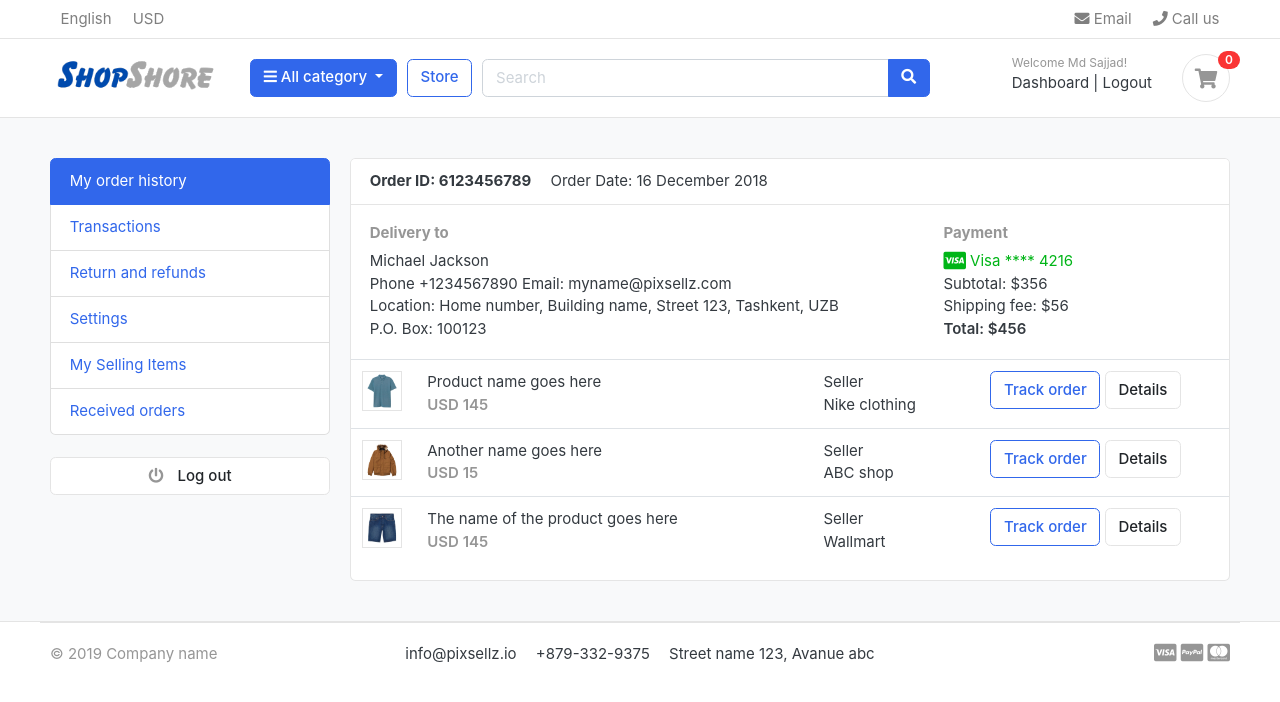
After one commit to mdsajjadhossain25/EcommerceProject, a Django app: page /accounts/ in a window 1280 px wide. The commit adds this page. Shown: the top 702 px of the page. Run offline with Django 4.2, Linux system fonts and the light colour scheme; a user stored in the database is signed in; data comes from the database, SQL or seed files in the repository; both versions use the stored data as it was after the commit; some libraries are stand-ins or nearby versions; some web fonts are replaced.

Commit message:
dashboard template setup done

```diff
--- a/ecommerce/accounts/urls.py
+++ b/ecommerce/accounts/urls.py
@@ -7,6 +7,8 @@ urlpatterns = [
     path('register/', views.register, name='register'),
     path('login/', views.login, name='login'),
     path('logout/', views.logout, name='logout'),
+    path('dashboard/', views.dashboard, name='dashboard'),
+    path('', views.dashboard, name='dashboard'),
 
     path('activate/<uidb64>/<token>/', views.activate, name='activate'),
 
--- a/ecommerce/accounts/views.py
+++ b/ecommerce/accounts/views.py
@@ -65,8 +65,8 @@ def login(request):
 
         if user is not None:
             auth.login(request, user)
-            # messages.success(request, 'You are now logged in.')
-            return redirect('home')
+            messages.success(request, 'You are now logged in.')
+            return redirect('dashboard')
         else:
             messages.error(request, 'Invalid login credentials')
             return redirect('login')
@@ -94,3 +94,7 @@ def activate(request, uidb64, token):
     else:
         messages.error(request, 'Invalid activation link')
         return redirect('register')
+
+@login_required(login_url='login')
+def dashboard(request):
+    return render(request, 'accounts/dashboard.html')
--- /dev/null
+++ b/ecommerce/static/images/banners/desktop.ini
@@ -0,0 +1,4 @@
+[ViewState]
+Mode=
+Vid=
+FolderType=Pictures
--- /dev/null
+++ b/ecommerce/templates/accounts/dashboard.html
@@ -0,0 +1,121 @@
+{% extends 'base.html' %} {% block content %}
+<!-- ========================= SECTION CONTENT ========================= -->
+<section class="section-conten padding-y bg">
+    {% include 'includes/alerts.html' %}
+  <div class="container">
+    <div class="row">
+      <aside class="col-md-3">
+        <!--   SIDEBAR   -->
+        <ul class="list-group">
+          <a class="list-group-item active" href="#"> My order history </a>
+          <a class="list-group-item" href="#"> Transactions </a>
+          <a class="list-group-item" href="#"> Return and refunds </a>
+          <a class="list-group-item" href="#">Settings </a>
+          <a class="list-group-item" href="#"> My Selling Items </a>
+          <a class="list-group-item" href="#"> Received orders </a>
+        </ul>
+        <br />
+        <a class="btn btn-light btn-block" href="{% url 'logout' %}">
+          <i class="fa fa-power-off"></i> <span class="text">Log out</span>
+        </a>
+        <!--   SIDEBAR .//END   -->
+      </aside>
+      <main class="col-md-9">
+        <article class="card">
+          <header class="card-header">
+            <strong class="d-inline-block mr-3">Order ID: 6123456789</strong>
+            <span>Order Date: 16 December 2018</span>
+          </header>
+          <div class="card-body">
+            <div class="row">
+              <div class="col-md-8">
+                <h6 class="text-muted">Delivery to</h6>
+                <p>
+                  Michael Jackson <br />
+                  Phone +1234567890 Email: myname@pixsellz.com <br />
+                  Location: Home number, Building name, Street 123, Tashkent,
+                  UZB <br />
+                  P.O. Box: 100123
+                </p>
+              </div>
+              <div class="col-md-4">
+                <h6 class="text-muted">Payment</h6>
+                <span class="text-success">
+                  <i class="fab fa-lg fa-cc-visa"></i>
+                  Visa **** 4216
+                </span>
+                <p>
+                  Subtotal: $356 <br />
+                  Shipping fee: $56 <br />
+                  <span class="b">Total: $456 </span>
+                </p>
+              </div>
+            </div>
+            <!-- row.// -->
+          </div>
+          <!-- card-body .// -->
+          <div class="table-responsive">
+            <table class="table table-hover">
+              <tr>
+                <td width="65">
+                  <img src="../images/items/1.jpg" class="img-xs border" />
+                </td>
+                <td>
+                  <p class="title mb-0">Product name goes here</p>
+                  <var class="price text-muted">USD 145</var>
+                </td>
+                <td>
+                  Seller <br />
+                  Nike clothing
+                </td>
+                <td width="250">
+                  <a href="#" class="btn btn-outline-primary">Track order</a>
+                  <a href="#" class="btn btn-light"> Details </a>
+                </td>
+              </tr>
+              <tr>
+                <td>
+                  <img src="../images/items/2.jpg" class="img-xs border" />
+                </td>
+                <td>
+                  <p class="title mb-0">Another name goes here</p>
+                  <var class="price text-muted">USD 15</var>
+                </td>
+                <td>
+                  Seller <br />
+                  ABC shop
+                </td>
+                <td>
+                  <a href="#" class="btn btn-outline-primary">Track order</a>
+                  <a href="#" class="btn btn-light"> Details </a>
+                </td>
+              </tr>
+              <tr>
+                <td>
+                  <img src="../images/items/3.jpg" class="img-xs border" />
+                </td>
+                <td>
+                  <p class="title mb-0">The name of the product goes here</p>
+                  <var class="price text-muted">USD 145</var>
+                </td>
+                <td>
+                  Seller <br />
+                  Wallmart
+                </td>
+                <td>
+                  <a href="#" class="btn btn-outline-primary">Track order</a>
+                  <a href="#" class="btn btn-light"> Details </a>
+                </td>
+              </tr>
+            </table>
+          </div>
+          <!-- table-responsive .end// -->
+        </article>
+        <!-- order-group.// -->
+      </main>
+    </div>
+    <!-- row.// -->
+  </div>
+</section>
+<!-- ========================= SECTION CONTENT END// ========================= -->
+{% endblock %}
--- a/ecommerce/templates/includes/navbar.html
+++ b/ecommerce/templates/includes/navbar.html
@@ -110,7 +110,7 @@
             <div class="widget-header">
               <small class="title text-muted">Welcome {{user.first_name}}!</small>
               <div>
-                <a href="#">Dashboard</a>
+                <a href="{% url 'dashboard' %}">Dashboard</a>
                 <span class="dark-transp"> | </span>
                 <a href="{% url 'logout' %}"> Logout</a>
               </div>
```
Also changed, not shown: ecommerce/db.sqlite3, ecommerce/static/images/banners/2.jpg, ecommerce/static/images/banners/3.jpg (added), ecommerce/static/images/logo.png.
